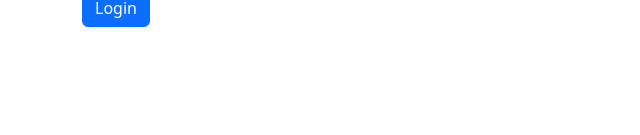
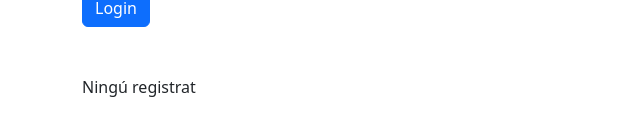
Before and after one commit to jaumevc/angular-pindoles, an Angular app in the folder directives-app/: page / in a window 1280 px wide. Shown: the part 175-310 px from the top of the page, without its empty margins (0-640 px from the left). Built offline with nearby package versions, Linux system fonts and the light colour scheme.

Commit message:
video 15 diresttiva ngif else

```diff
--- a/directives-app/src/app/app.component.html
+++ b/directives-app/src/app/app.component.html
@@ -13,6 +13,10 @@ Introdueix password:&nbsp;
 <br/><br/>
 
 <!-- <p *ngIf="loguejat">{{missatge}}</p> -->
-<p *ngIf="loguejat">{{missatge}} amb el nom de {{user}} i el password {{password}}</p>
+<p *ngIf="loguejat; else noRegistrat">{{missatge}} amb el nom de {{user}} i el password {{password}}</p>
+
+<ng-template #noRegistrat>
+    <p>Ningú registrat</p>
+</ng-template>
 
 </div>
```
